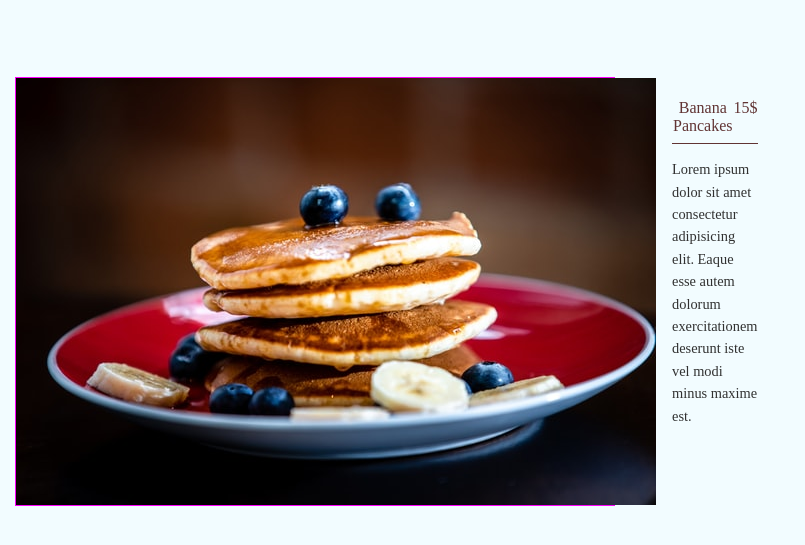
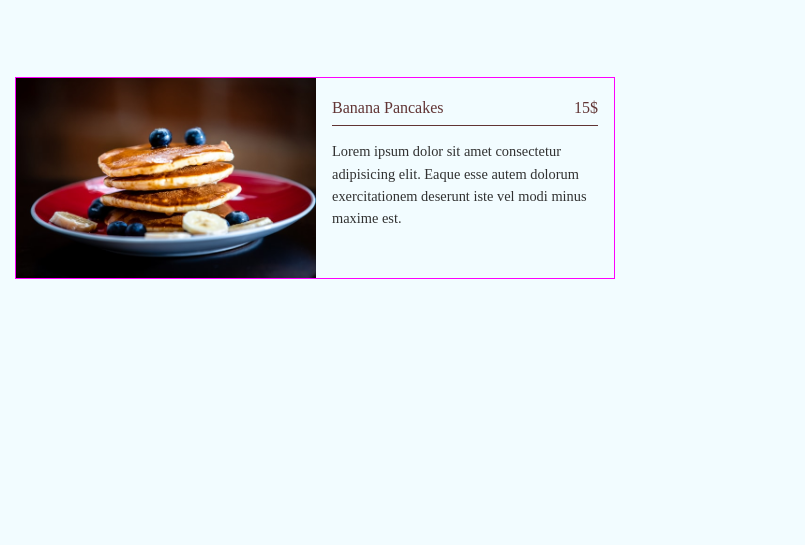
Before and after one commit to abuiko/menu_project, a plain HTML site: page index.html in a window 1280 px wide. Shown: the part 191-736 px from the top of the page, without its empty margins (0-805 px from the left). Drawn offline with Linux system fonts and the light colour scheme.

Commit message:
change img size

```diff
--- a/styles.css
+++ b/styles.css
@@ -52,9 +52,9 @@ h2 {
 }
 
 .menu-item img {
-    /* object-fit: cover;
-    width: 100%;
-    height: 100%; */
+    object-fit: cover;
+    width: 300px;
+    height: 100%;
     flex: 1;
 }
 
```
